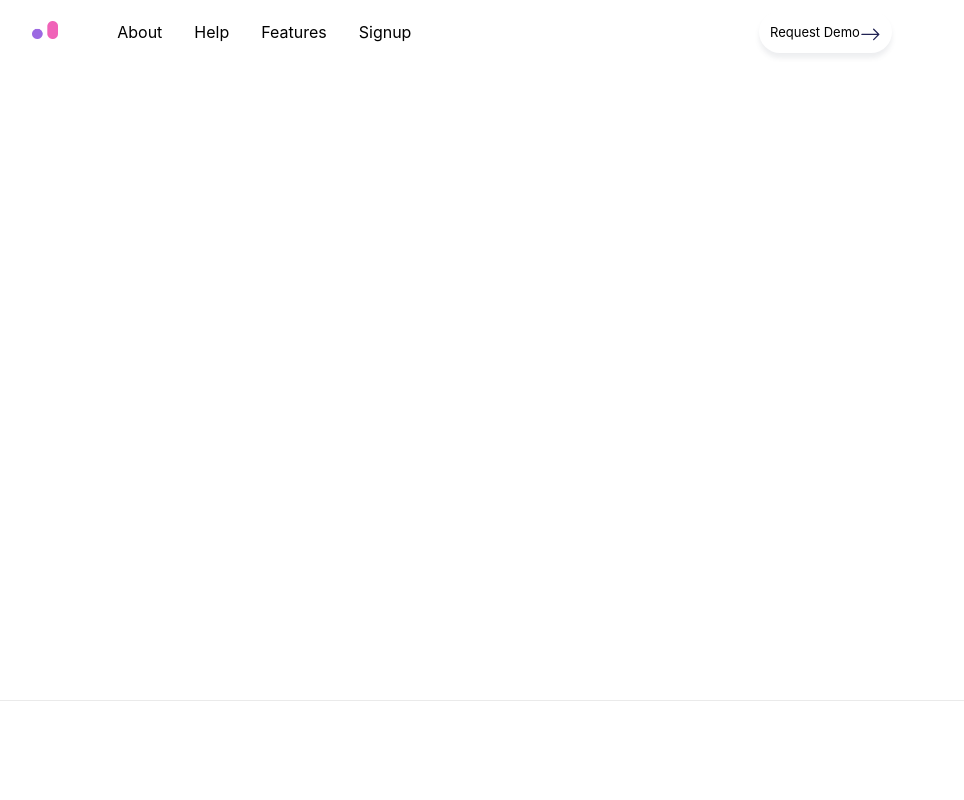
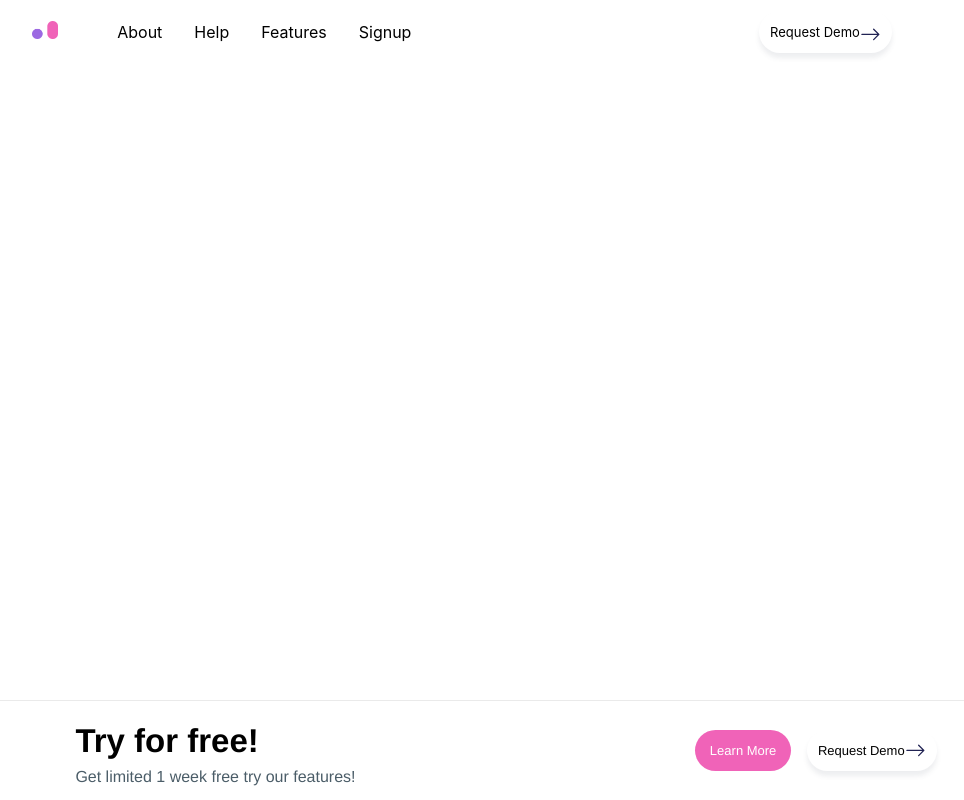
Before and after one commit to abhijeet007rocks8/DSC-WebLead, a Next.js app: page / in a window 1280 px wide. Shown: the whole page, without its empty margins (134-1098 px from the left). Built offline with nearby package versions, Linux system fonts and the light colour scheme.

Commit message:
Footer try section added

```diff
--- /dev/null
+++ b/components/Footer/Footer.js
@@ -0,0 +1,50 @@
+import React from 'react'
+import styles from './style.module.scss'
+import {BsArrowRight} from 'react-icons/bs'
+
+
+function TryOut(){
+    return(
+        <div className={styles.tryout}>
+            <div className={styles.left}>
+                <span className={styles.heading}>Try for free!</span><br/>
+                <span className={styles.subheading}>Get limited 1 week free try our features!</span>
+            </div>
+
+            <div className={styles.right}>
+                <span className={styles.button}>
+                    <p className={styles.text}>Learn More</p>
+                </span>
+            <div className={styles.requestdemo}>
+                <span><p className={styles.text}>Request Demo</p></span>
+                <span style={{marginTop:'4px'}}><BsArrowRight color="#212353" fontSize="1.3rem"/></span>
+            </div>
+
+            </div>
+        </div>
+    )
+}
+
+function License(){
+    return(
+        <>
+        </>
+    )
+}
+
+function Socials(){
+    return(
+    <>
+    </>
+    )
+}
+
+export default function Footer() {
+    return (
+        <>
+        <TryOut/>
+        <Socials/>
+        <License/>
+        </>
+    )
+}
--- /dev/null
+++ b/components/Footer/style.module.scss
@@ -0,0 +1,66 @@
+.tryout{
+    width:100%;
+    display: flex;
+    flex-direction: row;
+    justify-content: center;
+    align-items: center;
+    margin: 50px 0;
+    .left{
+        flex:0.6;
+
+        .heading{
+            font-weight: bold;
+            font-size: 33px;
+            line-height: 160%;
+        }
+
+        .subheading{
+            font-weight: 500;
+            font-size: 16px;
+            color: #4B5D68;
+        }
+    }
+
+    .right{
+        display: flex;
+        flex-direction: row;
+        justify-content: center;
+
+        .button{
+            background: #F063B8;
+            border-radius: 50px;
+            color:#ffffff;
+            display: flex;
+            align-items: center;
+            margin:0 1rem;
+            padding: 0 0.9rem;
+            .text{
+                font-size: 13px;
+            }
+        }
+
+        .requestdemo{
+            justify-self: flex-end;
+            background: #FFFFFF;
+            box-shadow: 0px 5px 5px rgba(75, 93, 104, 0.1);
+            border-radius: 50px;
+            display: flex;
+            flex-direction: row;
+            justify-content: center;
+            align-items: center;
+            padding: 0 0.7rem;
+
+            .text{
+                font-size: 13px;
+            }
+        }
+    }
+}
+
+.license{
+
+}
+
+.social{
+
+}
--- a/components/Navbar/style.module.scss
+++ b/components/Navbar/style.module.scss
@@ -25,10 +25,11 @@
                 padding:0 1rem;
                 cursor: pointer;
 
-                ::hover{
+                &:hover{
                     color:#ff0000;
-                    font-size: 1.1rem;
-                    transition: all ease 0.4s;
+                    font-size: 1.05rem;
+                    font-weight: 500;
+                    transition: all ease 0.2s;
                 }
             }
         }
--- a/pages/index.js
+++ b/pages/index.js
@@ -1,5 +1,6 @@
 import Head from 'next/head'
 import Image from 'next/image'
+import Footer from '../components/Footer/Footer'
 import Navbar from '../components/Navbar/Navbar'
 import styles from '../styles/Home.module.css'
 
@@ -17,6 +18,7 @@ export default function Home() {
       </main>
 
       <footer className={styles.footer}>
+        <Footer/>
       </footer>
     </div>
   )
```
